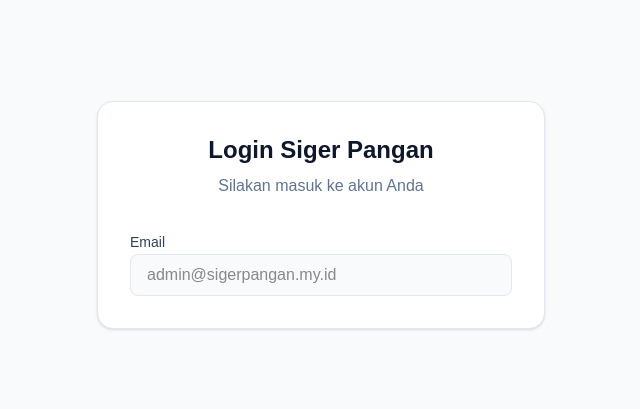
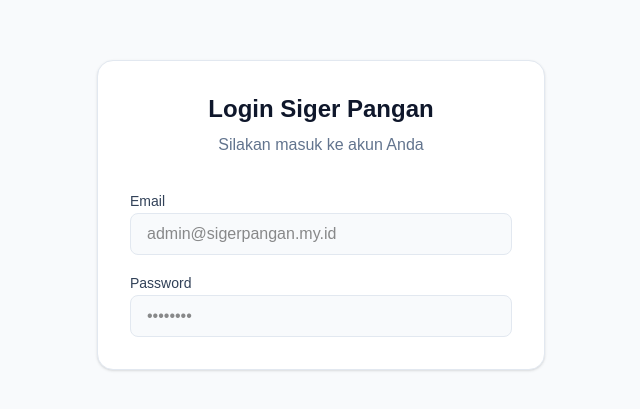
Before and after one commit to patpaw111/Siger-Pangan, a Next.js app in the folder apps/web-cms/: page /login in a window 1280 px wide. Shown: the part 185-594 px from the top of the page, without its empty margins (319-959 px from the left). Built offline with nearby package versions, Linux system fonts and the light colour scheme.

Commit message:
feat(web-cms): add password input to login page

```diff
--- a/apps/web-cms/src/app/login/page.tsx
+++ b/apps/web-cms/src/app/login/page.tsx
@@ -16,6 +16,15 @@
               className="w-full px-4 py-2 bg-slate-50 border border-slate-200 rounded-lg outline-none focus:border-indigo-500 transition-all"
             />
           </div>
+
+          <div className="space-y-2">
+            <label className="text-sm font-medium text-slate-700">Password</label>
+            <input
+              type="password"
+              placeholder="••••••••"
+              className="w-full px-4 py-2 bg-slate-50 border border-slate-200 rounded-lg outline-none focus:border-indigo-500 transition-all"
+            />
+          </div>
         </form>
       </div>
     </div>
```
